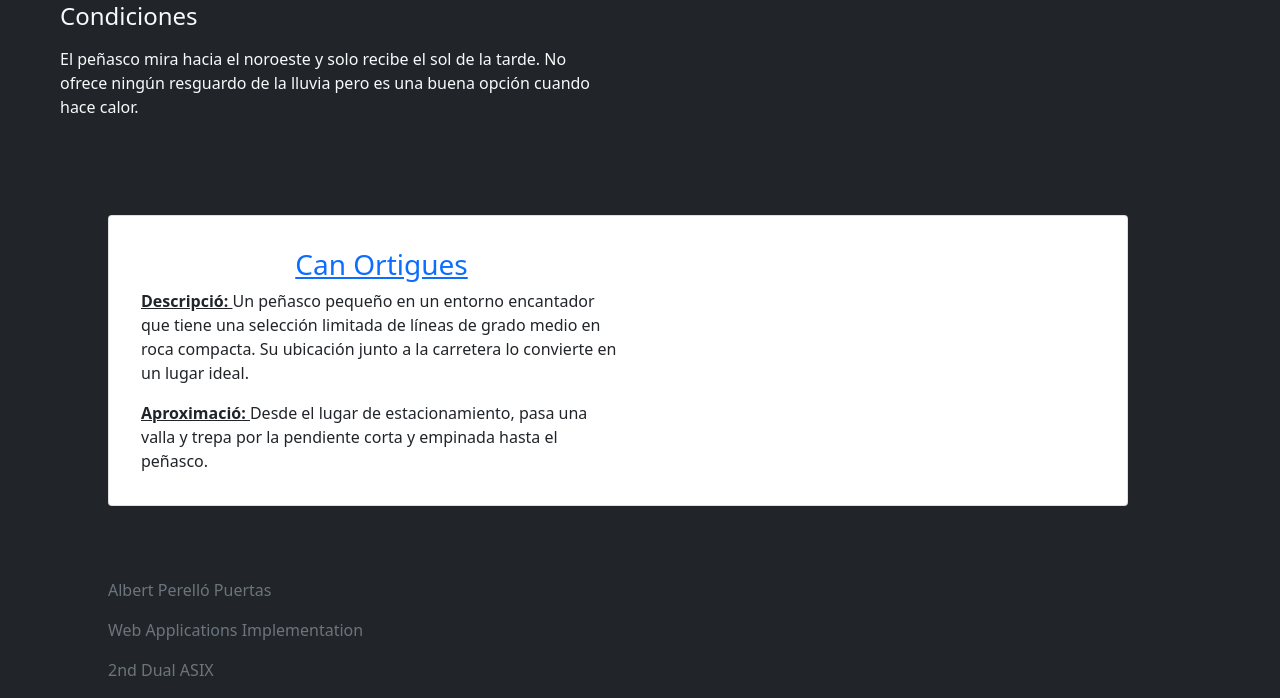
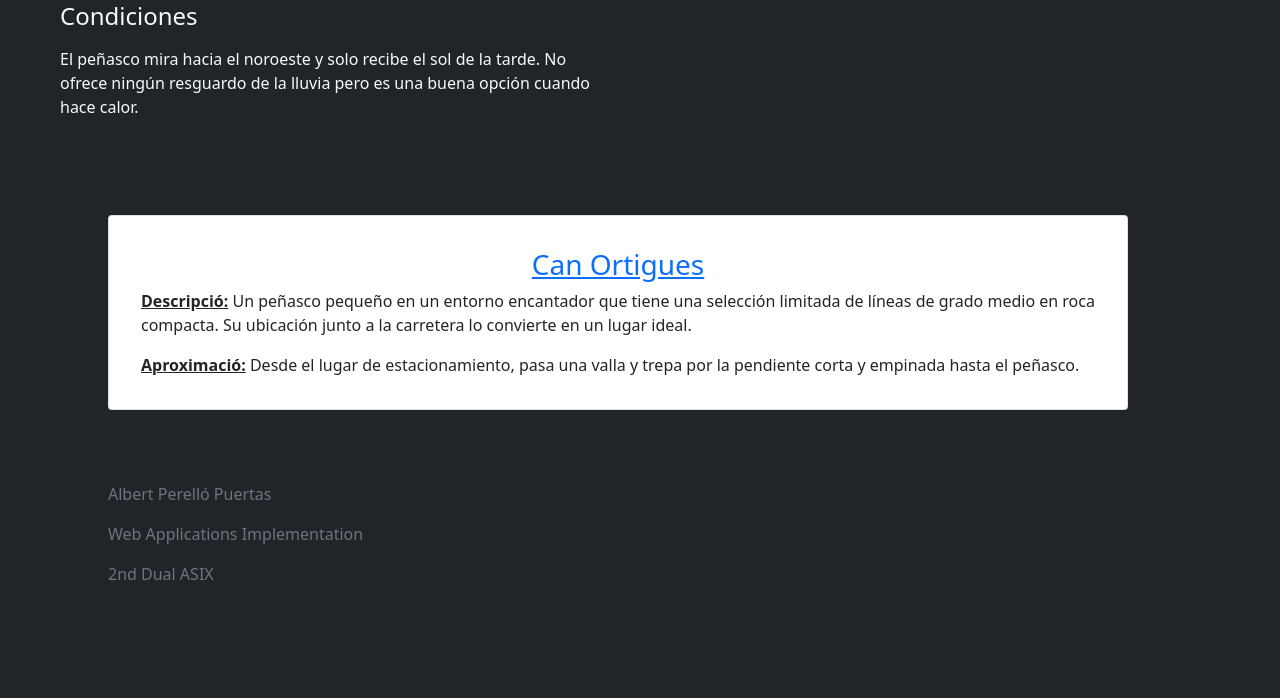
Before and after one commit to aperellop/Projecte-Final, a PHP site: page /Spots.php?id=0 in a window 1280 px wide. Shown: the part 703-1401 px from the top of the page. After the commit the page ends 1283 px from the top, so only its background shows below. Run offline with PHP 8.4, Linux system fonts and the light colour scheme; data comes from the database, SQL or seed files in the repository; data that the repository does not hold is empty.

Commit message:
Acabado!

```diff
--- a/www/Spots.php
+++ b/www/Spots.php
@@ -45,8 +45,8 @@
             include './Structure/footer.php';
         ?>
     </head>
+        <!-- Navbar -->
     <header>
-            <!-- Navbar -->
         <?php
             navbar();
         ?>
@@ -101,10 +101,10 @@
                     <div class="card d-flex mx-lg-5">
                         <div class="card-body">
                             <div class="row">
-                                <div class="col-6 m-3">
+                                <div class="col m-3">
                                     <a href="/Sectors.php?id='.$sectors[$i]->id.'"><p class="h3 card-title text-center">'.$sectors[$i]->name.'</p></a>
-                                    <p class="card-text text-dark"><b><u>Descripció: </u></b>'.$sectors[$i]->description.'</p>
-                                    <p class="card-text text-dark"><b><u>Aproximació: </u></b>'.$sectors[$i]->approach.'</p>
+                                    <p class="card-text text-dark"><b><u>Descripció:</u></b> '.$sectors[$i]->description.'</p>
+                                    <p class="card-text text-dark"><b><u>Aproximació:</u></b> '.$sectors[$i]->approach.'</p>
                                 </div>
                             </div>
                         </div>
```
